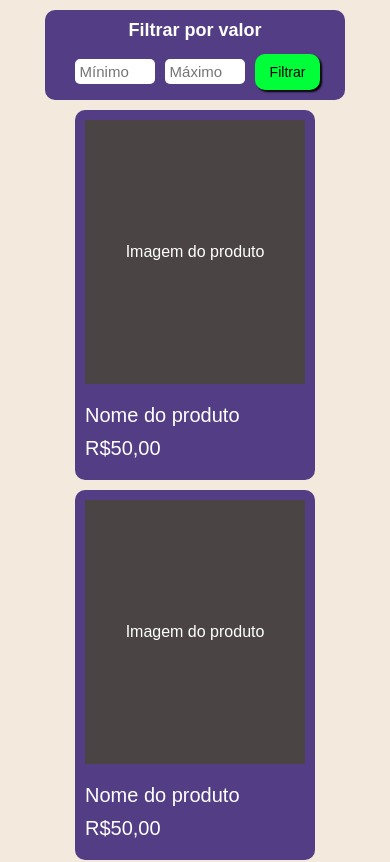
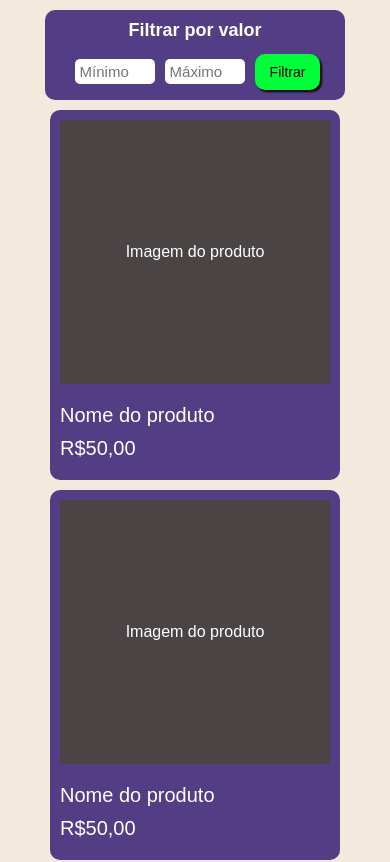
Before and after one commit to RamonBosi/Projetos-React, a React (Create React App) app in the folder projetos/: page / in a window 390 px wide. Shown: the top 862 px of the page. Built offline with nearby package versions, Linux system fonts and the light colour scheme.

Commit message:
Improved responsiveness of main content

```diff
--- a/projetos/src/components/TagMain/Filter/styles.js
+++ b/projetos/src/components/TagMain/Filter/styles.js
@@ -54,7 +54,7 @@ export const FilterByValue = styled.aside`
         }
     }
 
-    @media(max-width: 860px){
+    @media(max-width: 1400px){
         align-self: center;
     }
 `
--- a/projetos/src/components/TagMain/Products/Product/styles.js
+++ b/projetos/src/components/TagMain/Products/Product/styles.js
@@ -19,7 +19,7 @@ export const Product = styled.div`
             display:flex;
             justify-content: center;
             align-items: center;
-            width: 220px;
+            width: 100%;
             height: 300px;
             background-color: rgba(74, 68, 68);
             margin: 0 0 10px 0;
@@ -34,4 +34,8 @@ export const Product = styled.div`
             }
         }
     }
+
+    @media(max-width: 600px){
+        width: 290px;
+    }
 `
--- a/projetos/src/components/TagMain/Products/styles.js
+++ b/projetos/src/components/TagMain/Products/styles.js
@@ -9,18 +9,20 @@ export const Products = styled.div`
     gap: 10px 25px;
 
     @media(max-width: 1400px){
-        grid-template-columns: repeat(3, 250px)
+        gap: 10px 0;
+        margin: 10px 0 0 0;
+        justify-content: space-evenly;
     }
 
-    @media(max-width: 1130px){
-        grid-template-columns: repeat(2, 250px)
+    @media(max-width: 1100px){
+        grid-template-columns: repeat(3, 250px);
     }
 
     @media(max-width: 860px){
-        margin: 10px 0 0 0;
+        grid-template-columns: repeat(2, 250px);
     }
 
-    @media(max-width: 590px){
-        grid-template-columns: repeat(1, 250px);
+    @media(max-width: 600px){
+        grid-template-columns: repeat(1, 300px);
     }
 `
--- a/projetos/src/components/TagMain/styles.js
+++ b/projetos/src/components/TagMain/styles.js
@@ -5,7 +5,7 @@ export const TagMain = styled.main`
     padding: 10px;
     color: var(--default-white);
 
-    @media(max-width: 860px){
+    @media(max-width: 1400px){
         flex-direction: column;
     }
 `
```
